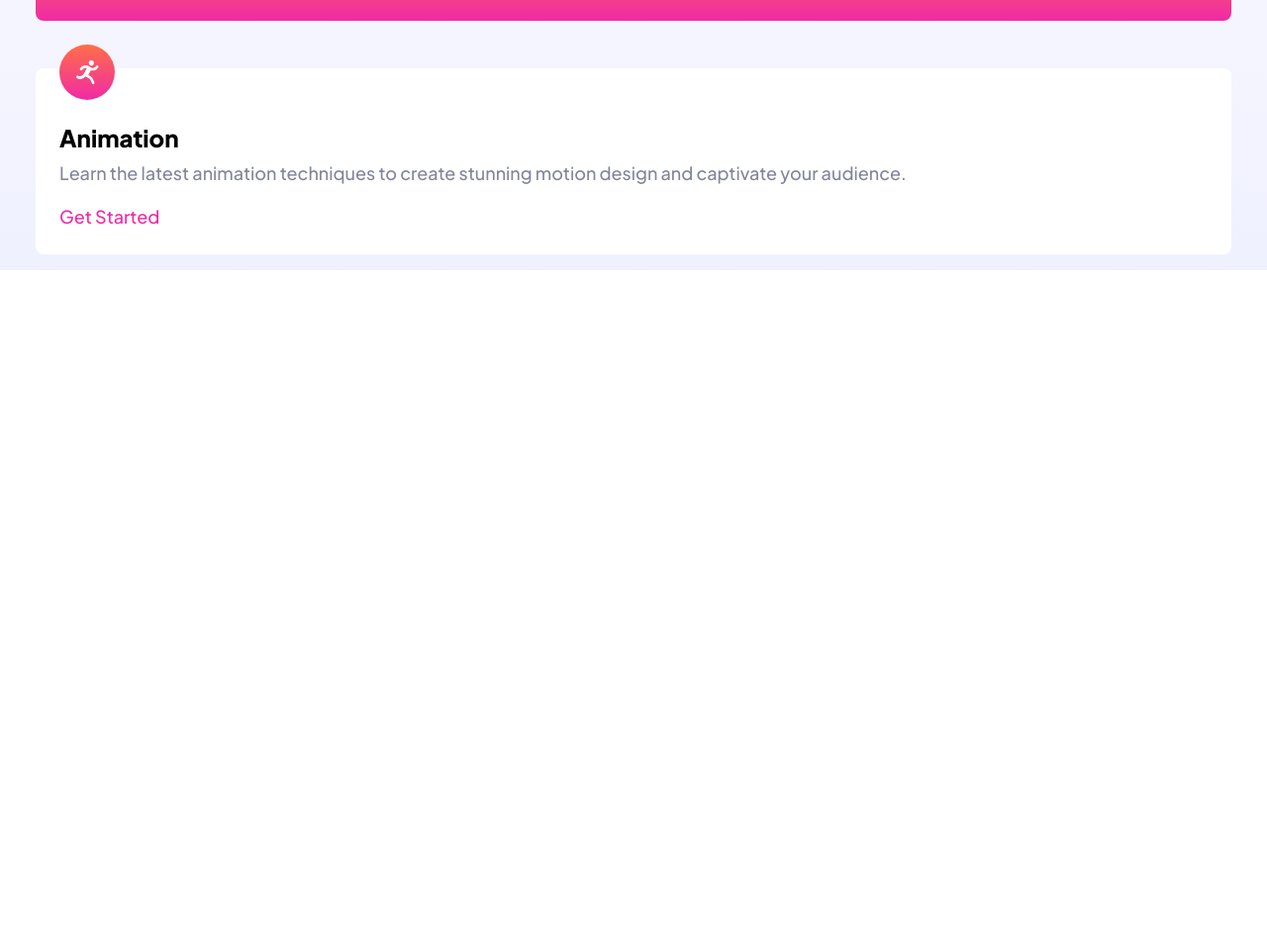
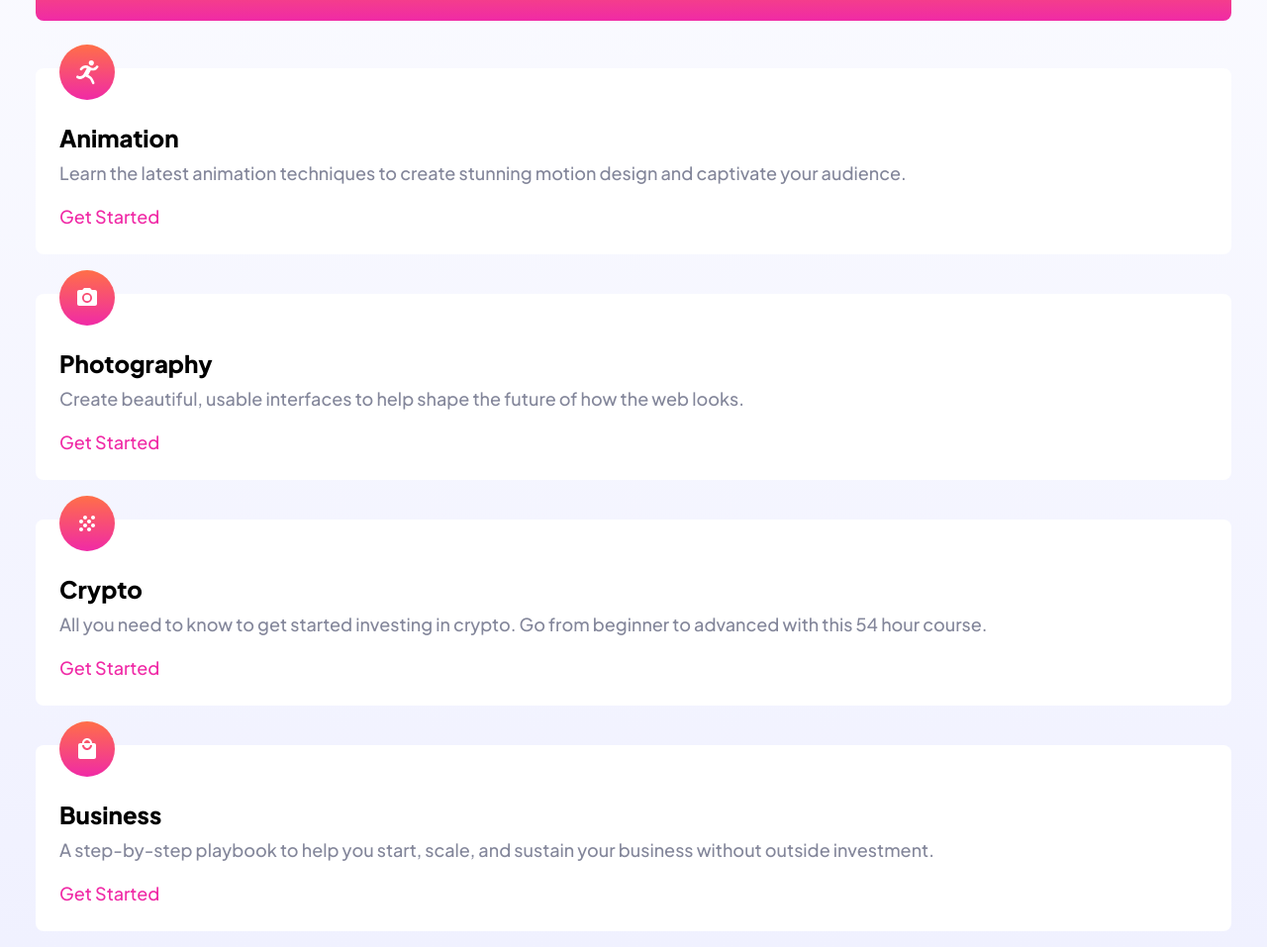
Before and after one commit to onivardi/skilled-e-learning-landing-page, a website: page src/index.html in a window 1280 px wide. Shown: the part 601-1558 px from the top of the page at 99% size. Before the commit the page ends 874 px from the top, so only its background shows below. Drawn offline with Linux system fonts and the light colour scheme.

Commit message:
add the rest of cards to features

```diff
--- a/src/index.html
+++ b/src/index.html
@@ -67,7 +67,7 @@
         >
           <h2 class="pr-16">Check out our most popular courses!</h2>
         </div>
-
+        <div class="space-y-10">
           <div class="relative p-6 bg-white rounded-lg pt-14">
             <img
               class="absolute -top-6 left-6 w-14"
@@ -87,44 +87,63 @@
             >
           </div>
 
-        <!-- <div>
-          <img src="../assets/icon-photography.svg" alt="Photography Icon" />
+          <div class="relative p-6 bg-white rounded-lg pt-14">
+            <img
+              class="absolute -top-6 left-6 w-14"
+              src="../assets/icon-photography.svg"
+              alt="Photography Icon"
+            />
 
-          <div>
-            <h3>Photography</h3>
-            <p>
-              Explore critical fundamentals like lighting, composition, and
-              focus to capture exceptional photos.
+            <div class="space-y-2">
+              <h3 class="headingSM">Photography</h3>
+              <p class="font-medium text-MyGray">
+                Create beautiful, usable interfaces to help shape the future of
+                how the web looks.
               </p>
             </div>
-          <a href="">get Started</a>
+            <a class="inline-block mt-4 text-btnPink hover:opacity-50" href=""
+              >Get Started</a
+            >
           </div>
 
-        <div>
-          <img src="../assets/icon-crypto.svg" alt="crypto Icon" />
+          <div class="relative p-6 bg-white rounded-lg pt-14">
+            <img
+              class="absolute -top-6 left-6 w-14"
+              src="../assets/icon-crypto.svg"
+              alt="Crypto Icon"
+            />
 
-          <div>
-            <h3>Crypto</h3>
-            <p>
+            <div class="space-y-2">
+              <h3 class="headingSM">Crypto</h3>
+              <p class="font-medium text-MyGray">
                 All you need to know to get started investing in crypto. Go from
                 beginner to advanced with this 54 hour course.
               </p>
             </div>
-          <a href="">get Started</a>
+            <a class="inline-block mt-4 text-btnPink hover:opacity-50" href=""
+              >Get Started</a
+            >
           </div>
 
-        <div>
-          <img src="../assets/icon-business.svg" alt="Business Icon" />
+          <div class="relative p-6 bg-white rounded-lg pt-14">
+            <img
+              class="absolute -top-6 left-6 w-14"
+              src="../assets/icon-business.svg"
+              alt="Animation Icon"
+            />
 
-          <div>
-            <h3>Business</h3>
-            <p>
-              A step-by-step playbook to help you start, scale, and sustain your
-              business without outside investment.
+            <div class="space-y-2">
+              <h3 class="headingSM">Business</h3>
+              <p class="font-medium text-MyGray">
+                A step-by-step playbook to help you start, scale, and sustain
+                your business without outside investment.
               </p>
             </div>
-          <a href="">get Started</a>
-        </div> -->
+            <a class="inline-block mt-4 text-btnPink hover:opacity-50" href=""
+              >Get Started</a
+            >
+          </div>
+        </div>
       </section>
     </div>
   </body>
```
Also changed, not shown: src/output.css. Lines whose indentation alone changed are shown as unchanged.
